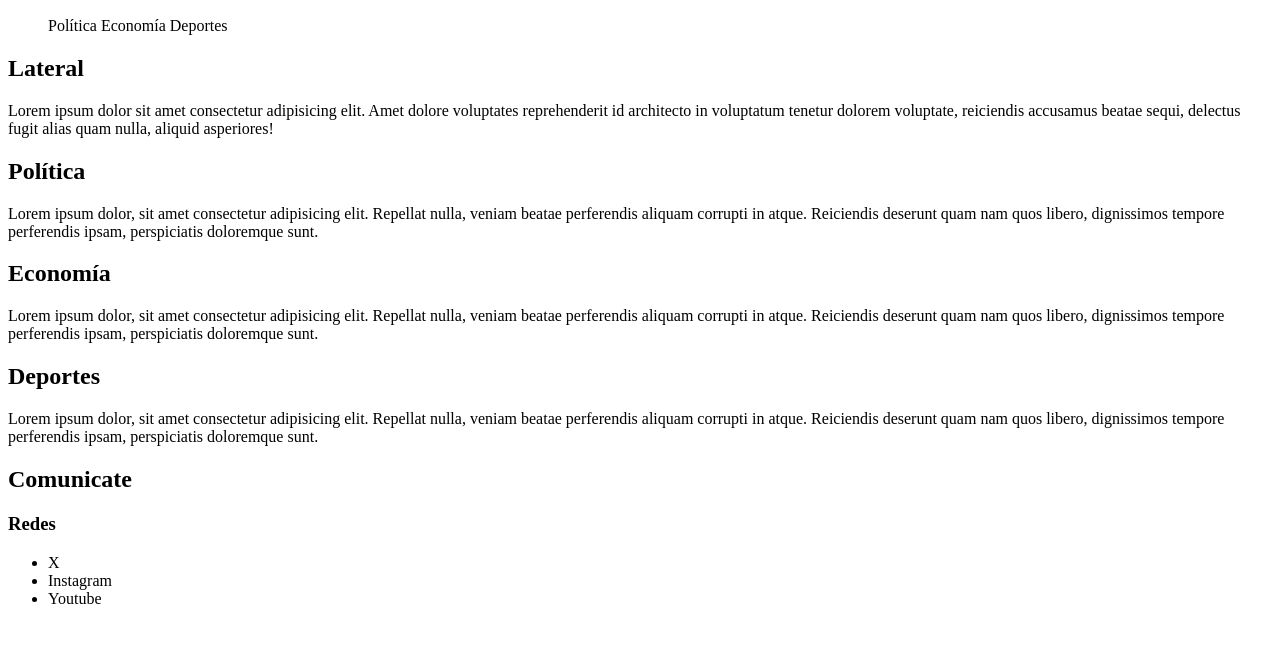
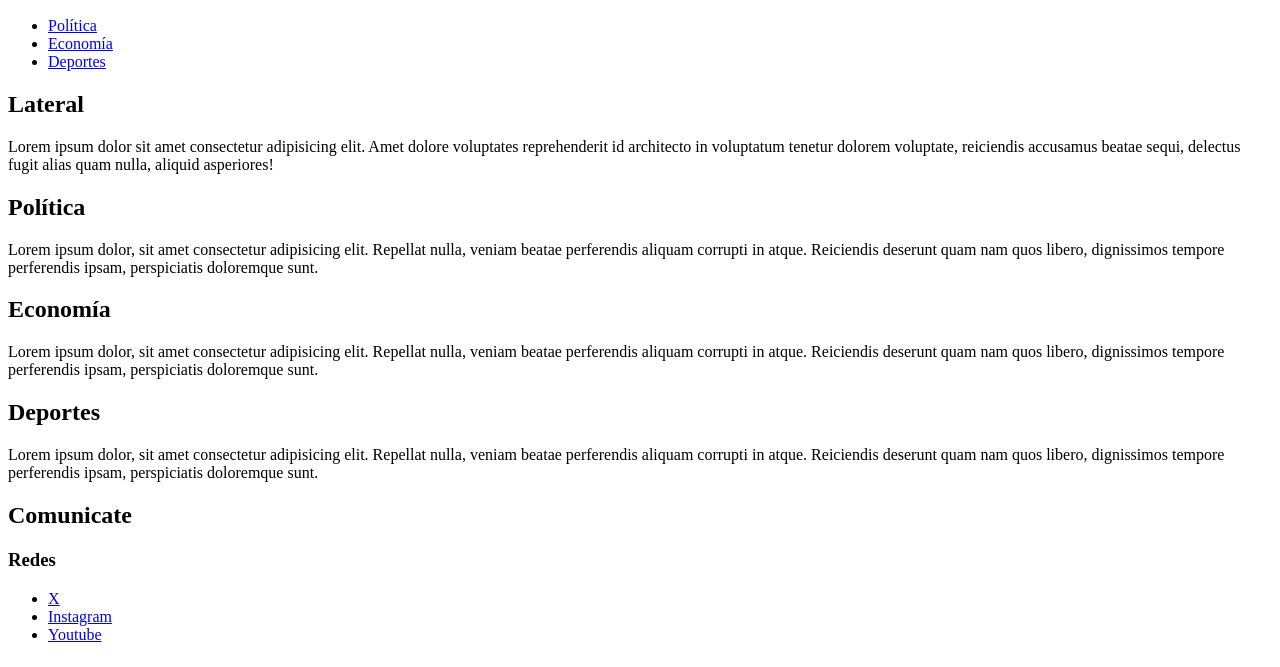
Before and after one commit to tanonibrenda/tp1Webdesing, a plain HTML site: page index.html in a window 1280 px wide. Shown: the part 133-800 px from the top of the page. Drawn offline with Linux system fonts and the light colour scheme.

Commit message:
arregloLista

```diff
--- a/index.html
+++ b/index.html
@@ -8,15 +8,16 @@
 <body>
     <header>
         <h1>The News</h1>
-        <img src="./img/logoNoticias.png" alt="logo The News">
+        <img src="./img/logoNoticias.png" alt="logo de las noticias">
         <nav>
             <ul>
-                <il>Política</il>
-                <il>Economía</il>
-                <il>Deportes</il>
+                <li><a href="#politica">Política</a></li>
+                <li><a href="#economia">Economía</a></li>
+                <li><a href="#deportes">Deportes</a></li>
             </ul>
         </nav>
     </header>
+
     <main>
         <aside>
             <h2>Lateral</h2>
@@ -24,27 +25,30 @@
                 <p>Lorem ipsum dolor sit amet consectetur adipisicing elit. Amet dolore voluptates reprehenderit id architecto in voluptatum tenetur dolorem voluptate, reiciendis accusamus beatae sequi, delectus fugit alias quam nulla, aliquid asperiores!</p>
             </div>
         </aside>
-        <section>
+
+        <section id="politica">
             <h2>Política</h2>
             <p>Lorem ipsum dolor, sit amet consectetur adipisicing elit. Repellat nulla, veniam beatae perferendis aliquam corrupti in atque. Reiciendis deserunt quam nam quos libero, dignissimos tempore perferendis ipsam, perspiciatis doloremque sunt.</p>
         </section>
-        <section>
+
+        <section id="economia">
             <h2>Economía</h2>
             <p>Lorem ipsum dolor, sit amet consectetur adipisicing elit. Repellat nulla, veniam beatae perferendis aliquam corrupti in atque. Reiciendis deserunt quam nam quos libero, dignissimos tempore perferendis ipsam, perspiciatis doloremque sunt.</p>
         </section>
-        <section>
+
+        <section id="deportes">
             <h2>Deportes</h2>
             <p>Lorem ipsum dolor, sit amet consectetur adipisicing elit. Repellat nulla, veniam beatae perferendis aliquam corrupti in atque. Reiciendis deserunt quam nam quos libero, dignissimos tempore perferendis ipsam, perspiciatis doloremque sunt.</p>
         </section>
+    </main>
 
-    </main>
     <footer>
         <h2>Comunicate</h2>
         <h3>Redes</h3>
         <ul>
-                <li>X</li>
-                <li>Instagram</li>
-                <li>Youtube</li>
+            <li><a href="https://twitter.com" target="_blank">X</a></li>
+            <li><a href="https://instagram.com" target="_blank">Instagram</a></li>
+            <li><a href="https://youtube.com" target="_blank">Youtube</a></li>
         </ul>
     </footer>
 </body>
```
Lines whose indentation alone changed are shown as unchanged.
